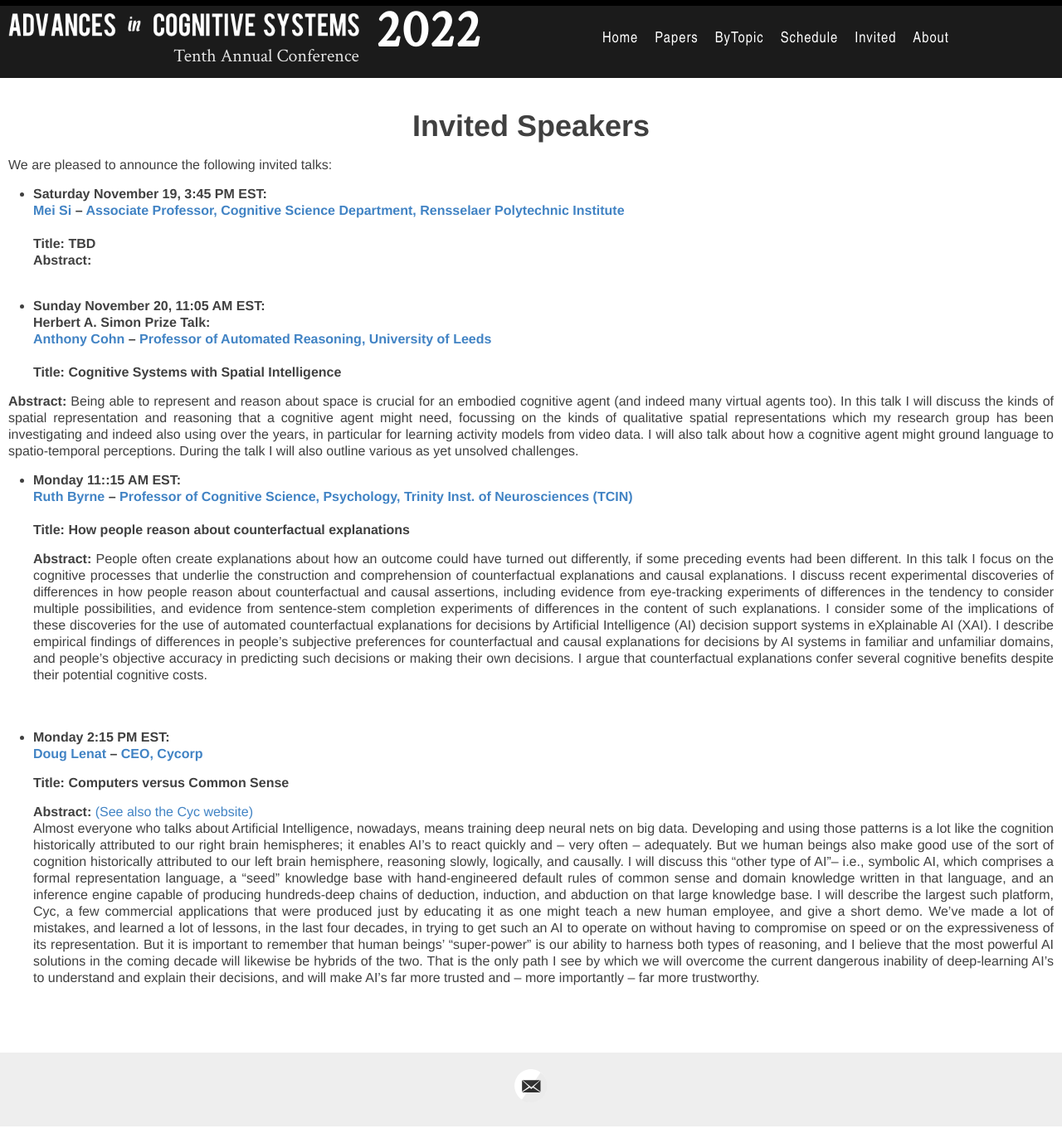
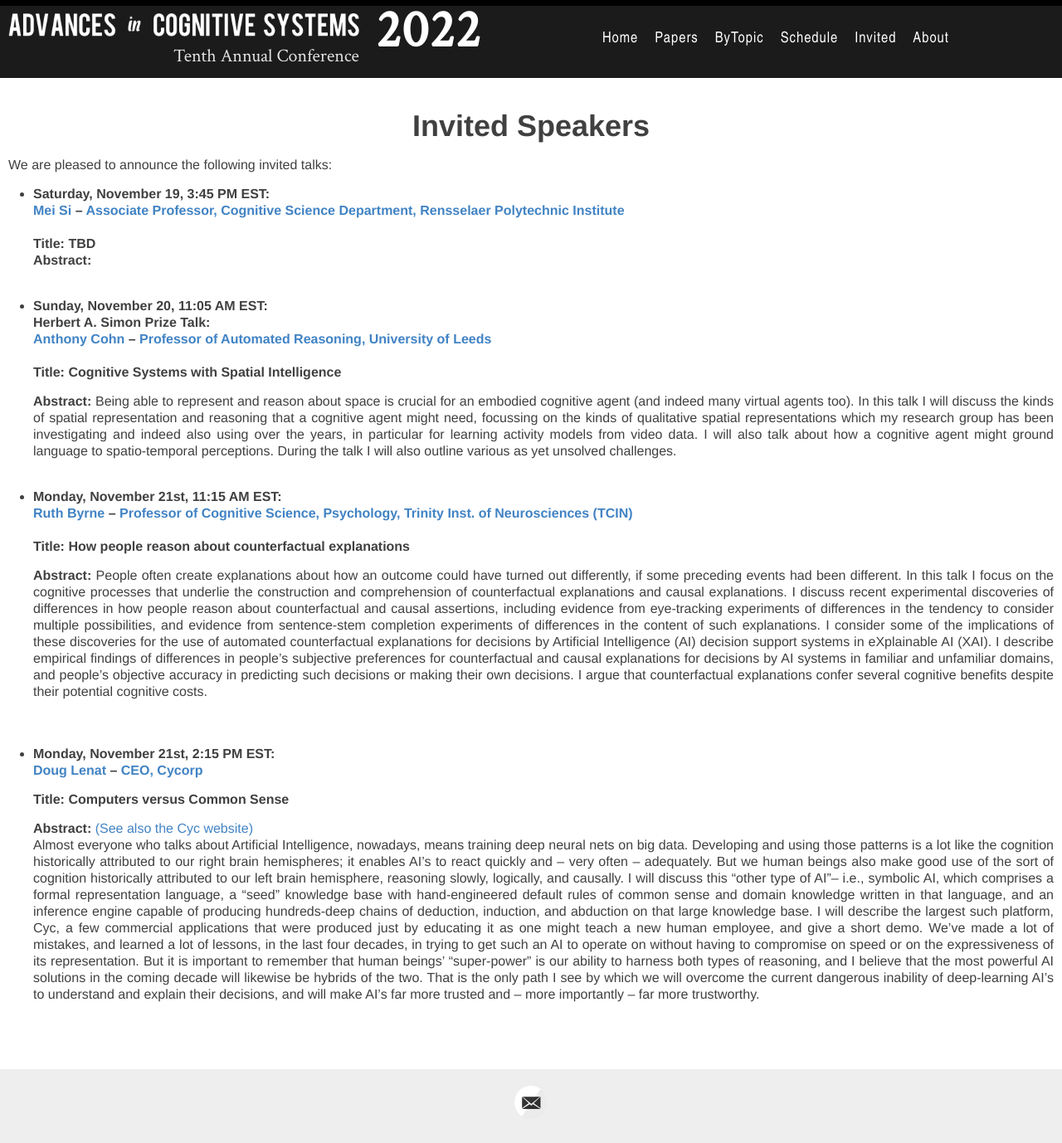
Before and after one commit to AdvancesInCognitiveSystems/acs2022, a Jekyll site: the page built from _pages/invited_talks.md, in a window 1280 px wide. Shown: the whole page at 83% size. Built offline with Jekyll 4.4.1, drawn with Linux system fonts in a browser that asks for light colours.

Commit message:
Update invited_talks.md

```diff
--- a/_pages/invited_talks.md
+++ b/_pages/invited_talks.md
@@ -8,7 +8,7 @@ We are pleased to announce the following invited talks:
 
 
  - <span id  ="Si_talk"></span>
-<b>Saturday November 19, 3:45 PM EST: <br>
+<b>Saturday, November 19, 3:45 PM EST: <br>
 **[Mei Si]({{site.baseurl }}/speakers/Mei_Si) --  [Associate Professor, Cognitive Science Department, Rensselaer Polytechnic Institute](https://faculty.rpi.edu/mei-si)** </b><br><br>
   **Title: TBD**<br>
   **Abstract:**
@@ -17,15 +17,17 @@ We are pleased to announce the following invited talks:
 
 
   - <span id= "Cohn_talk"></span>
-<b>Sunday November 20, 11:05 AM EST: </b><br>
-<b> Herbert A. Simon Prize Talk:<br>
+<b>Sunday, November 20, 11:05 AM EST: </b><br>
+<b> Herbert A. Simon Prize Talk: <br>
   [Anthony Cohn]({{site.baseurl }}/speakers/Anthony_Cohn) --  [Professor of Automated Reasoning, University of Leeds](https://eps.leeds.ac.uk/computing/staff/76/professor-anthony-g-cohn-freng-ceng-citp) </b><br> <br>
- **Title:** <b> Cognitive Systems with Spatial Intelligence </b> <br>
+    **Title:** <b> Cognitive Systems with Spatial Intelligence </b> <br>
 
- **Abstract:** Being able to represent and reason about space is crucial for an embodied cognitive agent (and indeed many virtual agents too).  In this talk I will discuss the kinds of spatial representation and reasoning that a cognitive agent might need, focussing on the kinds of qualitative spatial representations which my research group has been investigating and indeed also using over the years, in particular for learning activity models from video data.  I will also talk about how a cognitive agent might ground language to spatio-temporal perceptions.  During the talk I will also outline various as yet unsolved challenges.
+    **Abstract:** Being able to represent and reason about space is crucial for an embodied cognitive agent (and indeed many virtual agents too).  In this talk I will discuss the kinds of spatial representation and reasoning that a cognitive agent might need, focussing on the kinds of qualitative spatial representations which my research group has been investigating and indeed also using over the years, in particular for learning activity models from video data.  I will also talk about how a cognitive agent might ground language to spatio-temporal perceptions.  During the talk I will also outline various as yet unsolved challenges.
+   <br><br>
+
 
   - <span id="Byrne_talk"></span>
-<b>Monday 11::15 AM EST:<br>
+<b>Monday, November 21st, 11:15 AM EST:<br>
   [Ruth Byrne]({{site.baseurl }}/speakers/Ruth_Byrne) -- [Professor of Cognitive Science, Psychology, Trinity Inst. of
   Neurosciences (TCIN) ](https://www.tcd.ie/research/profiles/?profile=rmbyrne)  </b><br> <br>
     **Title:** <b>How people reason about counterfactual explanations </b> <br>
@@ -35,7 +37,7 @@ We are pleased to announce the following invited talks:
 
 
   - <span id="Lenat_talk"> </span>
-<b>Monday 2:15 PM EST:<br>
+<b>Monday, November 21st, 2:15 PM EST:<br>
    [Doug Lenat]({{site.baseurl }}/speakers/Doug_Lenat)  -- [CEO, Cycorp](https://cyc.com/leadership-team/)</b> <br>
 
     **Title:** <b>Computers versus Common Sense </b>  <br>
```
